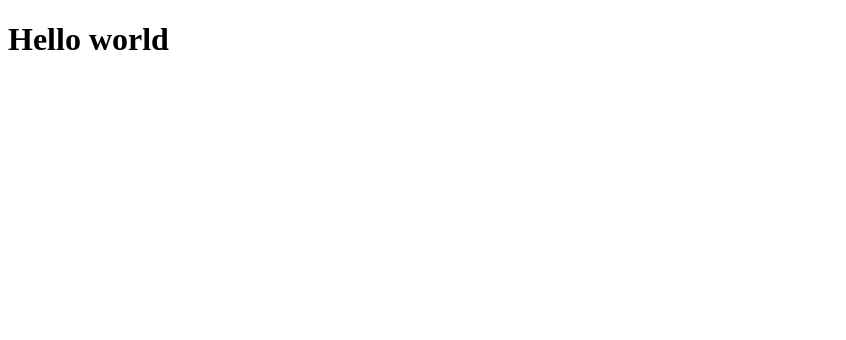
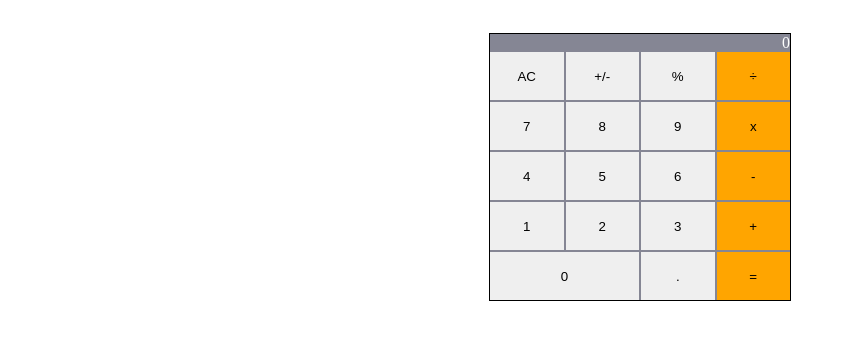
Before and after one commit to tomasesquivelgc/Math-Magicians-V2, a React (Create React App) app: page / in a window 1280 px wide. Shown: the top 340 px of the page, without its empty margins (0-846 px from the left). Built offline with nearby package versions, Linux system fonts and the light colour scheme.

Commit message:
create Calculator component and child component Button

```diff
--- a/package.json
+++ b/package.json
@@ -6,6 +6,7 @@
     "@testing-library/jest-dom": "^5.17.0",
     "@testing-library/react": "^13.4.0",
     "@testing-library/user-event": "^13.5.0",
+    "prop-types": "^15.8.1",
     "react": "^18.2.0",
     "react-dom": "^18.2.0",
     "react-scripts": "5.0.1",
--- a/src/App.js
+++ b/src/App.js
@@ -1,7 +1,9 @@
+import Calculator from './components/Calculator';
+
 function App() {
   return (
     <div className="App">
-      <h1>Hello world</h1>
+      <Calculator />
     </div>
   );
 }
--- /dev/null
+++ b/src/components/Calculator.css
@@ -0,0 +1,41 @@
+.calculatorBody {
+  display: flex;
+  justify-content: center;
+  padding: 2%;
+}
+
+.calculator {
+  text-align: right;
+  border: 1px solid black;
+  width: 300px;
+  background-color: #858694;
+}
+
+button {
+  height: 6vh;
+  border: none;
+}
+
+.buttons {
+  display: grid;
+  grid-template-columns: repeat(4, 1fr);
+  gap: 2px;
+}
+
+.double-button {
+  grid-column: span 2;
+}
+
+.buttons > :nth-child(4n),
+.buttons > :last-child {
+  background-color: orange;
+}
+
+button:hover {
+  cursor: pointer;
+  background-color: aqua !important;
+}
+
+.display {
+  color: white;
+}
--- /dev/null
+++ b/src/components/Calculator.jsx
@@ -0,0 +1,70 @@
+import React, { useState } from 'react';
+import PropTypes from 'prop-types';
+import './Calculator.css';
+
+// Button component
+function Button({ value, className = 'button', onClick }) {
+  const handleClick = () => {
+    onClick(value);
+  };
+
+  return (
+    <button type="button" className={className} onClick={handleClick}>
+      {value}
+    </button>
+  );
+}
+
+Button.propTypes = {
+  value: PropTypes.string.isRequired,
+  className: PropTypes.string,
+  onClick: PropTypes.func.isRequired,
+};
+Button.defaultProps = {
+  className: 'button',
+};
+
+// Calculator component
+function Calculator() {
+  const [calculatorData, setCalculatorData] = useState({
+    total: null,
+    next: null,
+    operation: null,
+  });
+
+  const handleClick = (buttonName) => {
+    const newData = console.log(calculatorData, buttonName);
+    setCalculatorData(newData);
+  };
+
+  return (
+    <section className="calculatorBody">
+      <div className="calculator">
+        <div className="display">0</div>
+        <div className="buttons">
+          <Button onClick={handleClick} value="AC" />
+          <Button onClick={handleClick} value="+/-" />
+          <Button onClick={handleClick} value="%" />
+          <Button onClick={handleClick} value="÷" />
+          <Button onClick={handleClick} value="7" />
+          <Button onClick={handleClick} value="8" />
+          <Button onClick={handleClick} value="9" />
+          <Button onClick={handleClick} value="x" />
+          <Button onClick={handleClick} value="4" />
+          <Button onClick={handleClick} value="5" />
+          <Button onClick={handleClick} value="6" />
+          <Button onClick={handleClick} value="-" />
+          <Button onClick={handleClick} value="1" />
+          <Button onClick={handleClick} value="2" />
+          <Button onClick={handleClick} value="3" />
+          <Button onClick={handleClick} value="+" />
+          <Button className="double-button" onClick={handleClick} value="0" />
+          <Button onClick={handleClick} value="." />
+          <Button onClick={handleClick} value="=" />
+        </div>
+      </div>
+    </section>
+  );
+}
+
+export default Calculator;
```
Also changed, not shown: 1 other file (tests, documents, lock files or other folders).
